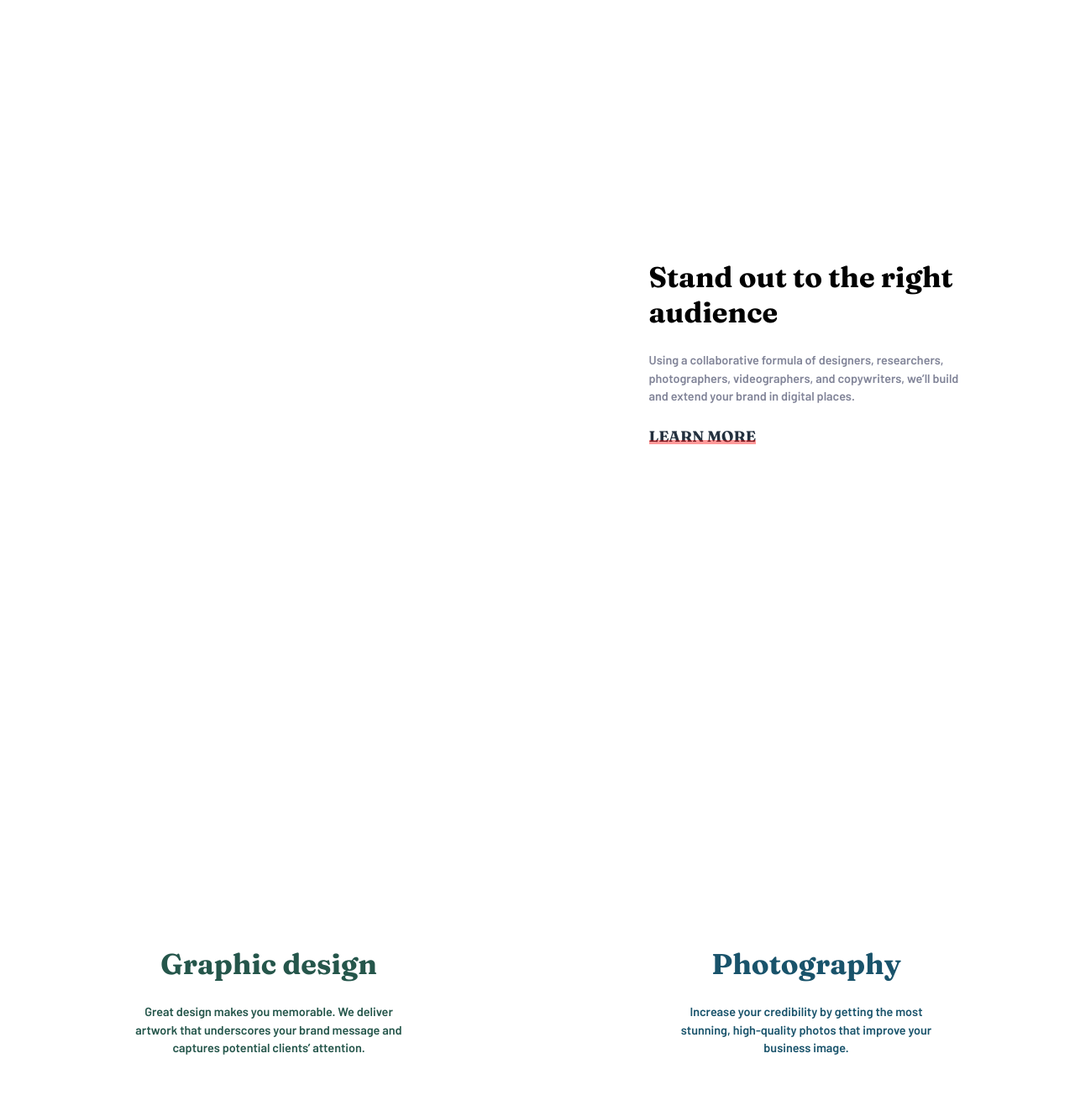
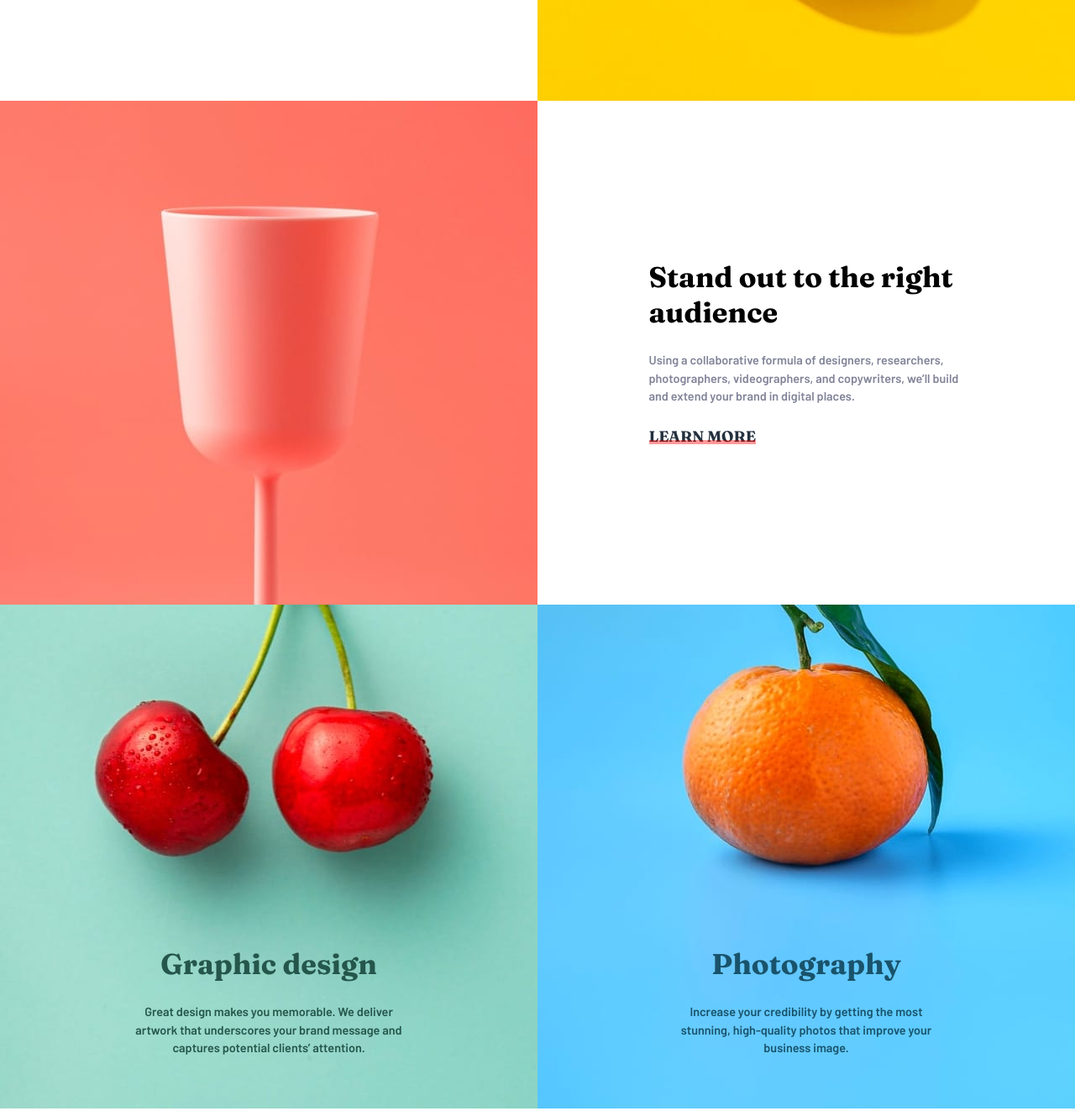
Before and after one commit to GeorgeAlexXenos/sunnyside-agency-landing-page, a plain HTML site: page index.html in a window 1280 px wide. Shown: the part 960-2283 px from the top of the page at 84% size. Drawn offline with Linux system fonts and the light colour scheme; the site is published under a folder, as on GitHub Pages, so addresses that start at the root find nothing; files whose address does not match are found by name.

Commit message:
fix images

```diff
--- a/style.css
+++ b/style.css
@@ -438,26 +438,26 @@ main a:active:before {
 
   main .item1 {
     grid-area: item1;
-    background-image: url(/images/desktop/image-transform.jpg);
+    background-image: url(./images/desktop/image-transform.jpg);
   }
   main .item2 {
     grid-area: item2;
   }
   main .item3 {
     grid-area: item3;
-    background-image: url(/images/desktop/image-stand-out.jpg);
+    background-image: url(./images/desktop/image-stand-out.jpg);
   }
   main .item4 {
     grid-area: item4;
   }
   main .item5 {
     grid-area: item5;
-    background-image: url(/images/desktop/image-graphic-design.jpg);
+    background-image: url(./images/desktop/image-graphic-design.jpg);
     text-align: center;
   }
   main .item6 {
     grid-area: item6;
-    background-image: url(/images/desktop/image-photography.jpg);
+    background-image: url(./images/desktop/image-photography.jpg);
     text-align: center;
   }
   main .item5 p {
```
